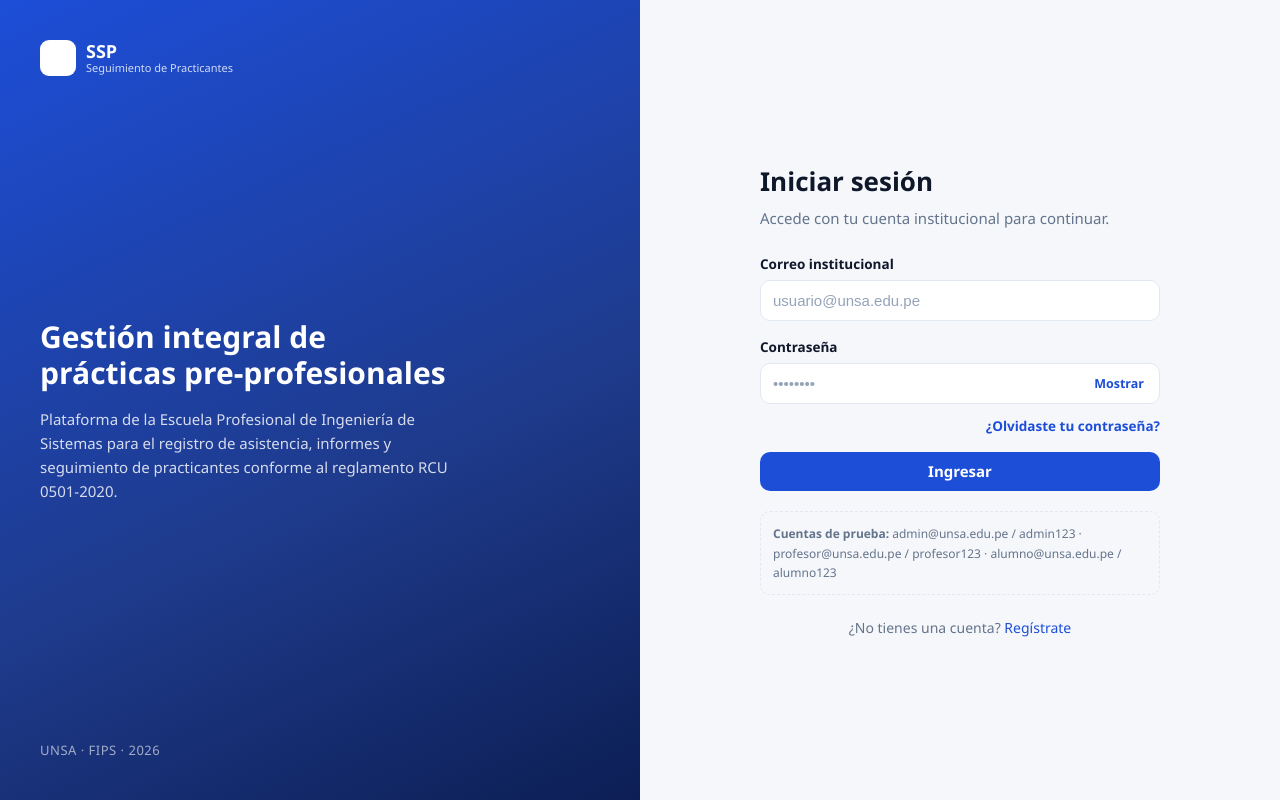
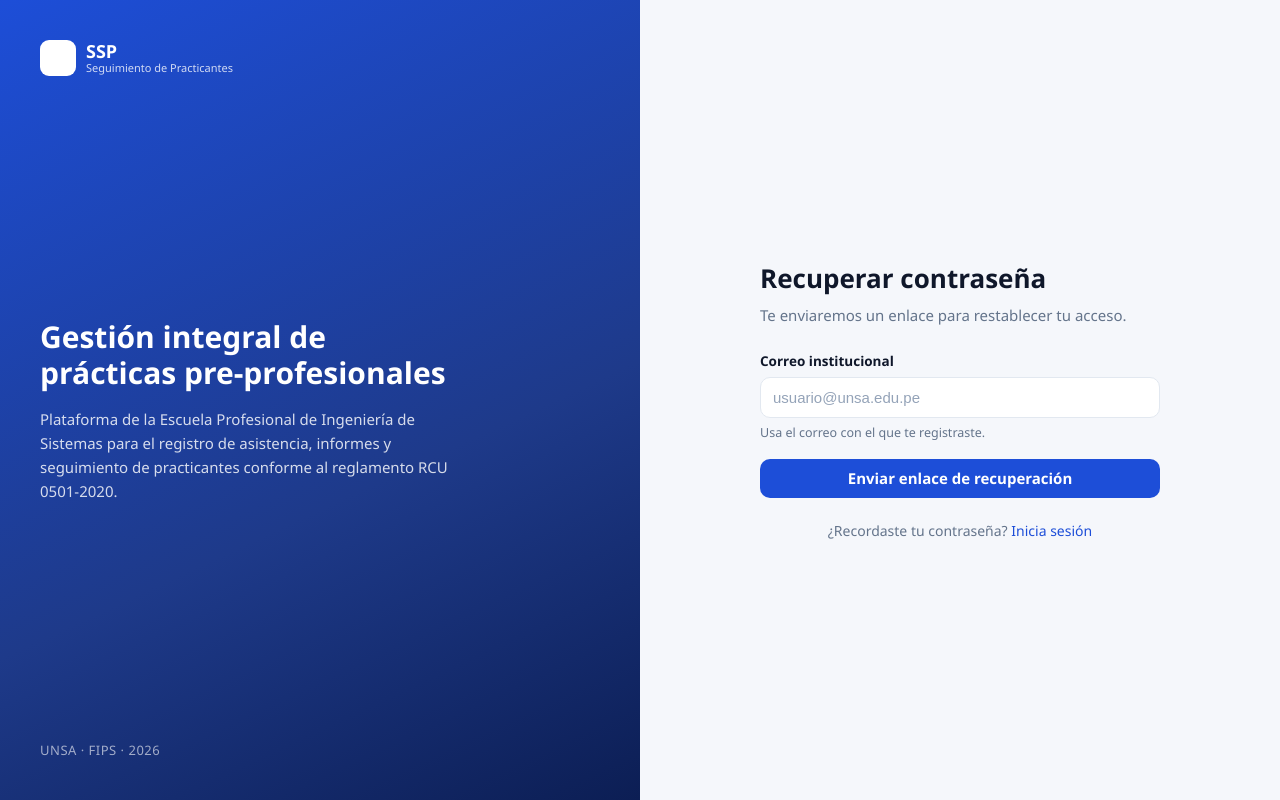
Before and after one commit to gllerenamo/PIS2026_Cs-Comunicacion, a React (Vite) app: page /recuperar in a window 1280 px wide. Before the commit this address led to /login. Built offline with nearby package versions, Linux system fonts and the light colour scheme.

Commit message:
Implementa la recuperación de contraseña (HU-2) con validación de correo y mensaje de confirmación.

```diff
--- a/src/App.tsx
+++ b/src/App.tsx
@@ -3,6 +3,7 @@ import { AuthProvider } from "./context/AuthProvider";
 import { ProtectedRoute } from "./components/ProtectedRoute";
 import { AppLayout } from "./components/layout/AppLayout";
 import { LoginPage } from "./pages/auth/LoginPage";
+import { ForgotPasswordPage } from "./pages/auth/ForgotPasswordPage";
 import { DashboardPage } from "./pages/DashboardPage";
 
 export default function App() {
@@ -12,6 +13,7 @@ export default function App() {
         <Routes>
           {/* Rutas públicas */}
           <Route path="/login" element={<LoginPage />} />
+          <Route path="/recuperar" element={<ForgotPasswordPage />} />
 
           {/* Rutas protegidas (requieren sesión) */}
           <Route element={<ProtectedRoute />}>
--- /dev/null
+++ b/src/pages/auth/ForgotPasswordPage.tsx
@@ -0,0 +1,83 @@
+import { useState } from "react";
+import type { FormEvent } from "react";
+import { Link } from "react-router-dom";
+import { AuthLayout } from "../../components/layout/AuthLayout";
+import { Button } from "../../components/ui/Button";
+import { TextField } from "../../components/ui/TextField";
+import { Alert } from "../../components/ui/Alert";
+import { authService } from "../../services/authService";
+import { isEmail, errorMessage } from "../../utils/validators";
+import "./auth-form.css";
+
+/** HU-2 · Recuperar contraseña. */
+export function ForgotPasswordPage() {
+  const [email, setEmail] = useState("");
+  const [error, setError] = useState<string | undefined>();
+  const [apiError, setApiError] = useState<string | null>(null);
+  const [loading, setLoading] = useState(false);
+  const [sent, setSent] = useState<string | null>(null);
+
+  async function handleSubmit(e: FormEvent) {
+    e.preventDefault();
+    setApiError(null);
+    if (!isEmail(email)) {
+      setError("Ingresa un correo válido.");
+      return;
+    }
+    setError(undefined);
+
+    setLoading(true);
+    try {
+      const res = await authService.requestPasswordReset(email);
+      setSent(res.message);
+    } catch (err) {
+      setApiError(errorMessage(err, "No se pudo procesar la solicitud."));
+    } finally {
+      setLoading(false);
+    }
+  }
+
+  return (
+    <AuthLayout
+      title="Recuperar contraseña"
+      subtitle="Te enviaremos un enlace para restablecer tu acceso."
+      footer={
+        <>
+          ¿Recordaste tu contraseña? <Link to="/login">Inicia sesión</Link>
+        </>
+      }
+    >
+      {sent ? (
+        <div className="auth-form">
+          <Alert tone="success">{sent}</Alert>
+          <p className="auth-form__note">
+            Revisa tu bandeja de entrada y la carpeta de spam. El enlace expira
+            en 30 minutos.
+          </p>
+          <Link to="/login">
+            <Button variant="secondary" fullWidth>
+              Volver a iniciar sesión
+            </Button>
+          </Link>
+        </div>
+      ) : (
+        <form className="auth-form" onSubmit={handleSubmit} noValidate>
+          {apiError && <Alert tone="error">{apiError}</Alert>}
+          <TextField
+            label="Correo institucional"
+            type="email"
+            placeholder="usuario@unsa.edu.pe"
+            autoComplete="email"
+            value={email}
+            onChange={(e) => setEmail(e.target.value)}
+            error={error}
+            hint="Usa el correo con el que te registraste."
+          />
+          <Button type="submit" fullWidth loading={loading}>
+            Enviar enlace de recuperación
+          </Button>
+        </form>
+      )}
+    </AuthLayout>
+  );
+}
--- a/src/pages/auth/auth-form.css
+++ b/src/pages/auth/auth-form.css
@@ -13,6 +13,12 @@
 .auth-form__link {
   font-size: 13.5px;
   font-weight: 600;
+}
+
+.auth-form__note {
+  font-size: 13.5px;
+  color: var(--color-text-muted);
+  line-height: 1.6;
 }
 
 .auth-form__demo {
```
